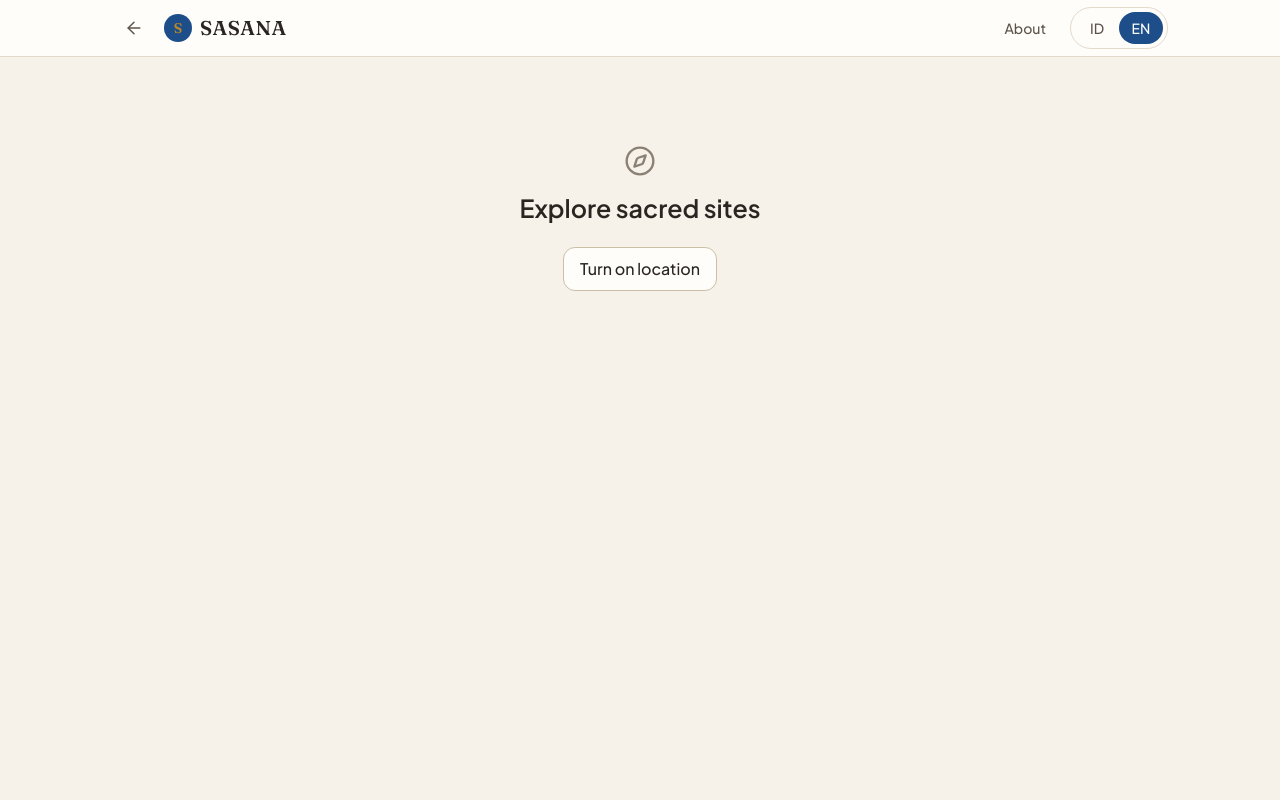
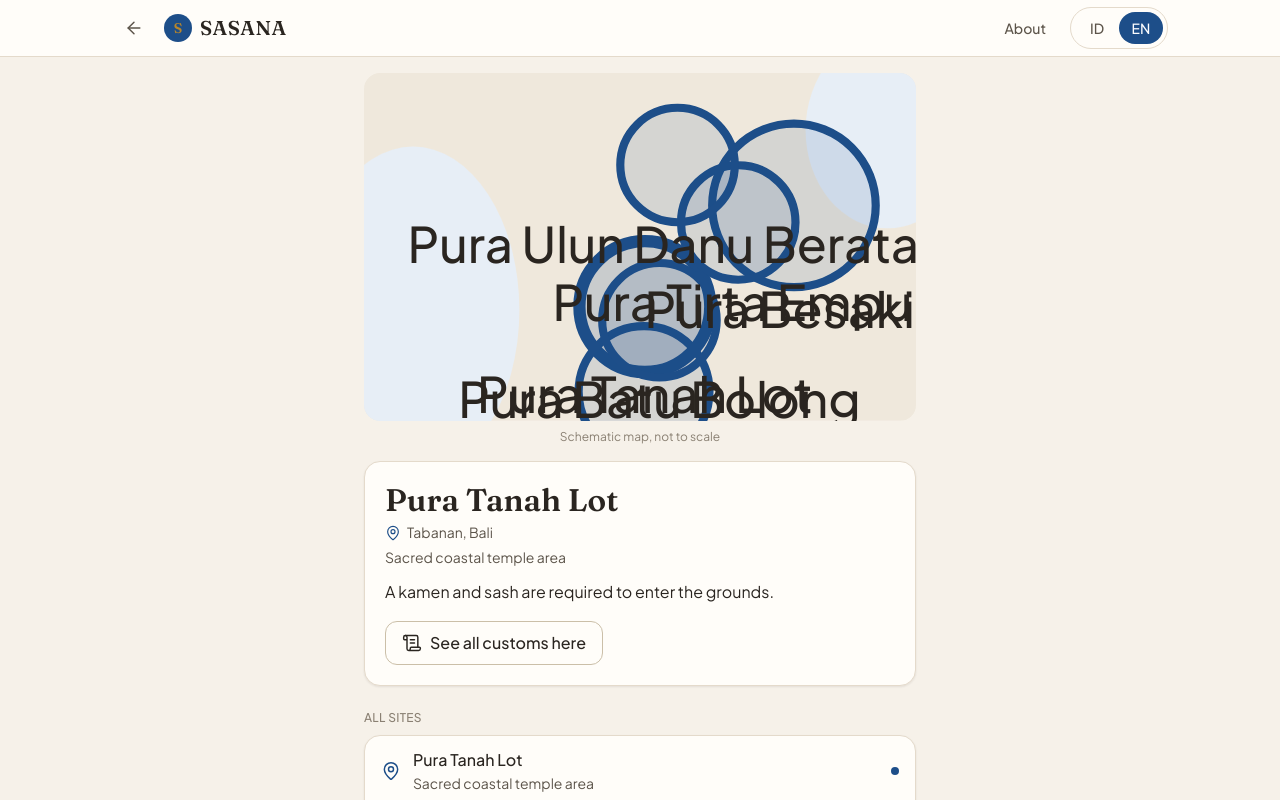
Before and after one commit to Daniyal-Creator/Sasana, a Next.js app in the folder frontend/: page /explore in a window 1280 px wide. Both pictures are taken after a click on the button "Not now". Shown: the top 800 px of the page. Built offline with nearby package versions, Linux system fonts and the light colour scheme.

Commit message:
feat(explore): add site map browsing and approach sheet

```diff
--- a/frontend/src/app/explore/page.tsx
+++ b/frontend/src/app/explore/page.tsx
@@ -7,6 +7,7 @@ import { Button } from "@/components/ui/Button";
 import { Card } from "@/components/ui/Card";
 import { EmptyState } from "@/components/ui/EmptyState";
 import { ZoneMap } from "@/components/explore/ZoneMap";
+import { ApproachSheet } from "@/components/explore/ApproachSheet";
 import { useLang } from "@/lib/language";
 import { tExplore } from "@/lib/i18n.explore";
 import type { LatLng } from "@/lib/geo";
@@ -223,14 +224,96 @@ export default function ExplorePage() {
     );
   }
 
+  if (view === "inside" && approachSite) {
+    return (
+      <div className="relative flex min-h-0 flex-1 flex-col">
+        <div className="mx-auto w-full max-w-tool min-h-0 flex-1 px-4 pt-4 sm:px-6">
+          <ZoneMap
+            sites={SITES}
+            position={position}
+            selectedSiteId={approachSite.id}
+            className="rounded-lg"
+          />
+          <p className="mt-2 pb-2 text-center text-xs text-text-muted">
+            {tExplore(lang, "explore.map.notToScale")}
+          </p>
+        </div>
+        <ApproachSheet site={approachSite} />
+      </div>
+    );
+  }
+
   if (view === "explore") {
+    const selected = SITES.find((site) => site.id === selectedSiteId) ?? SITES[0];
+    const selectedDistance = position ? haversineMeters(position, selected) : null;
     return (
-      <div className="mx-auto w-full max-w-tool flex-1 px-4 py-10 sm:px-6">
-        <EmptyState icon={Compass} title={tExplore(lang, "explore.browse.title")}>
-          <Button variant="secondary" onClick={() => changeView("asking")}>
-            {tExplore(lang, "explore.permission.cta")}
-          </Button>
-        </EmptyState>
+      <div className="flex min-h-0 flex-1 flex-col">
+        <div className="mx-auto flex w-full max-w-tool min-h-0 flex-1 flex-col px-4 pt-4 sm:px-6">
+          <h1 className="sr-only">{tExplore(lang, "explore.browse.title")}</h1>
+
+          <ZoneMap
+            sites={SITES}
+            position={position}
+            selectedSiteId={selected.id}
+            onSelectSite={setSelectedSiteId}
+            className="min-h-0 flex-1 rounded-lg"
+          />
+          <p className="mt-2 text-center text-xs text-text-muted">
+            {tExplore(lang, "explore.map.notToScale")}
+          </p>
+
+          <Card className="mt-4">
+            <h2 className="font-display text-h2 font-semibold text-text">{selected.name}</h2>
+            <p className="mt-1 flex items-center gap-1.5 text-sm text-text-secondary">
+              <MapPin size={16} strokeWidth={1.75} aria-hidden className="shrink-0 text-primary" />
+              {selected.region}
+              {selectedDistance !== null && (
+                <span aria-hidden>·</span>
+              )}
+              {selectedDistance !== null && formatDistance(selectedDistance, lang)}
+            </p>
+            <p className="mt-1 text-sm text-text-secondary">{selected.areaLabel[lang]}</p>
+            <p className="mt-3 text-base text-text">{selected.customs[0].summary[lang]}</p>
+            <div className="mt-4">
+              <Button
+                variant="secondary"
+                icon={ScrollText}
+                href={`/explore/${selected.id}`}
+              >
+                {tExplore(lang, "explore.card.seeAll")}
+              </Button>
+            </div>
+          </Card>
+
+          <div className="mt-6 pb-10">
+            <p className="text-xs font-medium uppercase tracking-wide text-text-muted">
+              {tExplore(lang, "explore.sites.label")}
+            </p>
+            <ul className="mt-2 divide-y divide-border rounded-lg border border-border bg-surface shadow-sm">
+              {SITES.map((site) => (
+                <li key={site.id}>
+                  <button
+                    type="button"
+                    onClick={() => setSelectedSiteId(site.id)}
+                    aria-pressed={site.id === selected.id}
+                    className="flex min-h-11 w-full items-center gap-3 px-4 py-3 text-left transition-colors duration-150 hover:bg-surface-sunken"
+                  >
+                    <MapPin size={20} strokeWidth={1.75} aria-hidden className="shrink-0 text-primary" />
+                    <span className="min-w-0 flex-1">
+                      <span className="block truncate text-base font-medium text-text">{site.name}</span>
+                      <span className="block truncate text-sm text-text-secondary">
+                        {site.areaLabel[lang]}
+                      </span>
+                    </span>
+                    {site.id === selected.id && (
+                      <span className="h-2 w-2 shrink-0 rounded-full bg-primary" aria-hidden />
+                    )}
+                  </button>
+                </li>
+              ))}
+            </ul>
+          </div>
+        </div>
       </div>
     );
   }
--- /dev/null
+++ b/frontend/src/components/explore/ApproachSheet.tsx
@@ -0,0 +1,147 @@
+"use client";
+
+import { useEffect, useRef, useState } from "react";
+import { MapPin, Camera, MessageCircle, ShieldCheck } from "lucide-react";
+import { Button } from "@/components/ui/Button";
+import { CustomIcon } from "@/components/explore/CustomIcon";
+import { useLang } from "@/lib/language";
+import { tExplore } from "@/lib/i18n.explore";
+import type { Site } from "@/data/sites";
+
+// Bottom sheet with two snap points (geofencing-ui-prompt §9.5). Rises with a
+// translateY transform; prefers-reduced-motion is handled globally in
+// globals.css, which flattens all transitions.
+
+const FULL_HEIGHT_FRAC = 0.85;
+const PEEK_FRAC = 0.45;
+const DRAG_THRESHOLD_PX = 8;
+
+interface ApproachSheetProps {
+  site: Site;
+}
+
+export function ApproachSheet({ site }: ApproachSheetProps) {
+  const { lang } = useLang();
+  const [snap, setSnap] = useState<"peek" | "full">("peek");
+  const [dragY, setDragY] = useState<number | null>(null);
+  const [viewportH, setViewportH] = useState(0);
+
+  const dragStart = useRef<{ y: number; translate: number; moved: boolean } | null>(null);
+
+  useEffect(() => {
+    setViewportH(window.innerHeight);
+    const onResize = () => setViewportH(window.innerHeight);
+    window.addEventListener("resize", onResize);
+    return () => window.removeEventListener("resize", onResize);
+  }, []);
+
+  const fullHeight = viewportH * FULL_HEIGHT_FRAC;
+  const maxTranslate = viewportH * (FULL_HEIGHT_FRAC - PEEK_FRAC);
+  const translate = dragY ?? (snap === "full" ? 0 : maxTranslate);
+
+  function handlePointerDown(e: React.PointerEvent) {
+    if (e.button !== 0) return;
+    (e.currentTarget as HTMLElement).setPointerCapture(e.pointerId);
+    dragStart.current = { y: e.clientY, translate, moved: false };
+    setDragY(translate);
+  }
+
+  function handlePointerMove(e: React.PointerEvent) {
+    const start = dragStart.current;
+    if (!start) return;
+    const delta = start.y - e.clientY;
+    if (Math.abs(delta) > DRAG_THRESHOLD_PX) start.moved = true;
+    const next = Math.max(0, Math.min(maxTranslate, start.translate + delta));
+    setDragY(next);
+  }
+
+  function handlePointerUp() {
+    const start = dragStart.current;
+    if (!start) return;
+    if (start.moved) {
+      const current = dragY ?? maxTranslate;
+      setSnap(current > maxTranslate / 2 ? "peek" : "full");
+    } else {
+      setSnap((prev) => (prev === "full" ? "peek" : "full"));
+    }
+    dragStart.current = null;
+    setDragY(null);
+  }
+
+  const visibleCustoms = site.customs.slice(0, 3);
+  const count = site.customs.length;
+  const countText =
+    count === 1
+      ? tExplore(lang, "explore.sheet.count.one")
+      : tExplore(lang, "explore.sheet.count.many", { count: String(count) });
+
+  return (
+    <div
+      className="fixed inset-x-0 bottom-0 z-40 mx-auto w-full max-w-tool"
+      aria-label={`${tExplore(lang, "explore.sheet.approaching")} ${site.name}`}
+      role="region"
+    >
+      <div
+        className={[
+          "flex flex-col overflow-hidden rounded-t-xl border border-border bg-surface shadow-lg",
+          "will-change-transform",
+          dragY === null ? "transition-transform duration-300 ease-out-quart" : "",
+        ].join(" ")}
+        style={{ height: `${fullHeight}px`, transform: `translateY(${translate}px)` }}
+      >
+        <button
+          type="button"
+          aria-label={snap === "full" ? "Collapse" : "Expand"}
+          className="flex h-9 w-full shrink-0 items-center justify-center focus-visible:shadow-focus"
+          onPointerDown={handlePointerDown}
+          onPointerMove={handlePointerMove}
+          onPointerUp={handlePointerUp}
+          onPointerCancel={handlePointerUp}
+        >
+          <span aria-hidden className="h-1 w-10 rounded-full bg-border-strong" />
+        </button>
+
+        <div className="shrink-0 px-5">
+          <div className="flex items-start gap-3 rounded-md bg-primary-tint p-4">
+            <MapPin size={20} strokeWidth={1.75} aria-hidden className="mt-0.5 shrink-0 text-primary" />
+            <div>
+              <p className="text-xs font-medium uppercase tracking-wide text-primary">
+                {tExplore(lang, "explore.sheet.approaching")}
+              </p>
+              <p className="font-display text-h3 font-semibold text-text">{site.name}</p>
+            </div>
+          </div>
+
+          <p className="pt-4 text-base text-text">
+            {tExplore(lang, "explore.sheet.sacredArea")} {countText}
+          </p>
+        </div>
+
+        <div className="min-h-0 flex-1 overflow-y-auto px-5 pb-5">
+          <ul className="divide-y divide-border">
+            {visibleCustoms.map((custom) => (
+              <li key={custom.id} className="flex items-start gap-3 py-3">
+                <CustomIcon icon={custom.icon} size={20} className="mt-0.5 shrink-0 text-primary" />
+                <p className="text-sm text-text">{custom.summary[lang]}</p>
+              </li>
+            ))}
+          </ul>
+
+          <p className="flex items-center gap-2 pt-3 text-sm text-text-muted">
+            <ShieldCheck size={16} strokeWidth={1.75} aria-hidden className="shrink-0" />
+            {site.source}
+          </p>
+
+          <div className="flex gap-3 pt-4">
+            <Button variant="primary" icon={Camera} href="/check" className="flex-1">
+              {tExplore(lang, "explore.sheet.checkPhoto")}
+            </Button>
+            <Button variant="secondary" icon={MessageCircle} href="/assistant" className="flex-1">
+              {tExplore(lang, "explore.sheet.ask")}
+            </Button>
+          </div>
+        </div>
+      </div>
+    </div>
+  );
+}
--- /dev/null
+++ b/frontend/src/components/explore/CustomIcon.tsx
@@ -0,0 +1,24 @@
+"use client";
+
+import { Shirt, Camera, Music, Plane, VolumeX } from "lucide-react";
+import type { LucideIcon } from "lucide-react";
+import type { CustomIcon as CustomIconName } from "@/data/sites";
+
+const ICONS: Record<CustomIconName, LucideIcon> = {
+  dress: Shirt,
+  photography: Camera,
+  offerings: Music,
+  drones: Plane,
+  quiet: VolumeX,
+};
+
+interface CustomIconProps {
+  icon: CustomIconName;
+  size?: number;
+  className?: string;
+}
+
+export function CustomIcon({ icon, size = 20, className = "" }: CustomIconProps) {
+  const Icon = ICONS[icon];
+  return <Icon size={size} strokeWidth={1.75} aria-hidden className={className} />;
+}
--- a/frontend/src/lib/i18n.explore.ts
+++ b/frontend/src/lib/i18n.explore.ts
@@ -7,7 +7,7 @@ import type { Lang } from "@/lib/i18n";
 type Entry = { en: string; id: string };
 
 const dict = {
-  // Screen A — asking for permission
+  // Screen A: asking for permission
   "explore.permission.title": {
     en: "Know the rules before you arrive.",
     id: "Ketahui aturannya sebelum Anda tiba.",
@@ -44,7 +44,7 @@ const dict = {
   "explore.permission.cta": { en: "Turn on location", id: "Aktifkan lokasi" },
   "explore.permission.notnow": { en: "Not now", id: "Nanti saja" },
 
-  // Screen B — no site nearby
+  // Screen B: no site nearby
   "explore.nearby.title": { en: "Nearby", id: "Terdekat" },
   "explore.nearby.subtitle": {
     en: "Customs for the sacred sites around you.",
@@ -65,8 +65,9 @@ const dict = {
     id: "Diperiksa di perangkat Anda. Tidak ada yang disimpan.",
   },
 
-  // Screen C — browsing the map
+  // Screen C: browsing the map
   "explore.browse.title": { en: "Explore sacred sites", id: "Jelajahi situs suci" },
+  "explore.sites.label": { en: "All sites", id: "Semua situs" },
   "explore.card.seeAll": {
     en: "See all customs here",
     id: "Lihat semua adat di sini",
@@ -76,7 +77,7 @@ const dict = {
     id: "Peta skematis {count} situs suci di Bali",
   },
 
-  // Screen D — approaching a site
+  // Screen D: approaching a site
   "explore.sheet.approaching": {
     en: "You are approaching",
     id: "Anda sedang mendekati",
@@ -91,7 +92,7 @@ const dict = {
   "explore.sheet.ask": { en: "Ask", id: "Tanya" },
   "explore.sheet.simulated": { en: "Simulated location", id: "Lokasi simulasi" },
 
-  // Screen E — site detail
+  // Screen E: site detail
   "explore.detail.meta": {
     en: "{region} · {distance} away",
     id: "{region} · berjarak {distance}",
```
